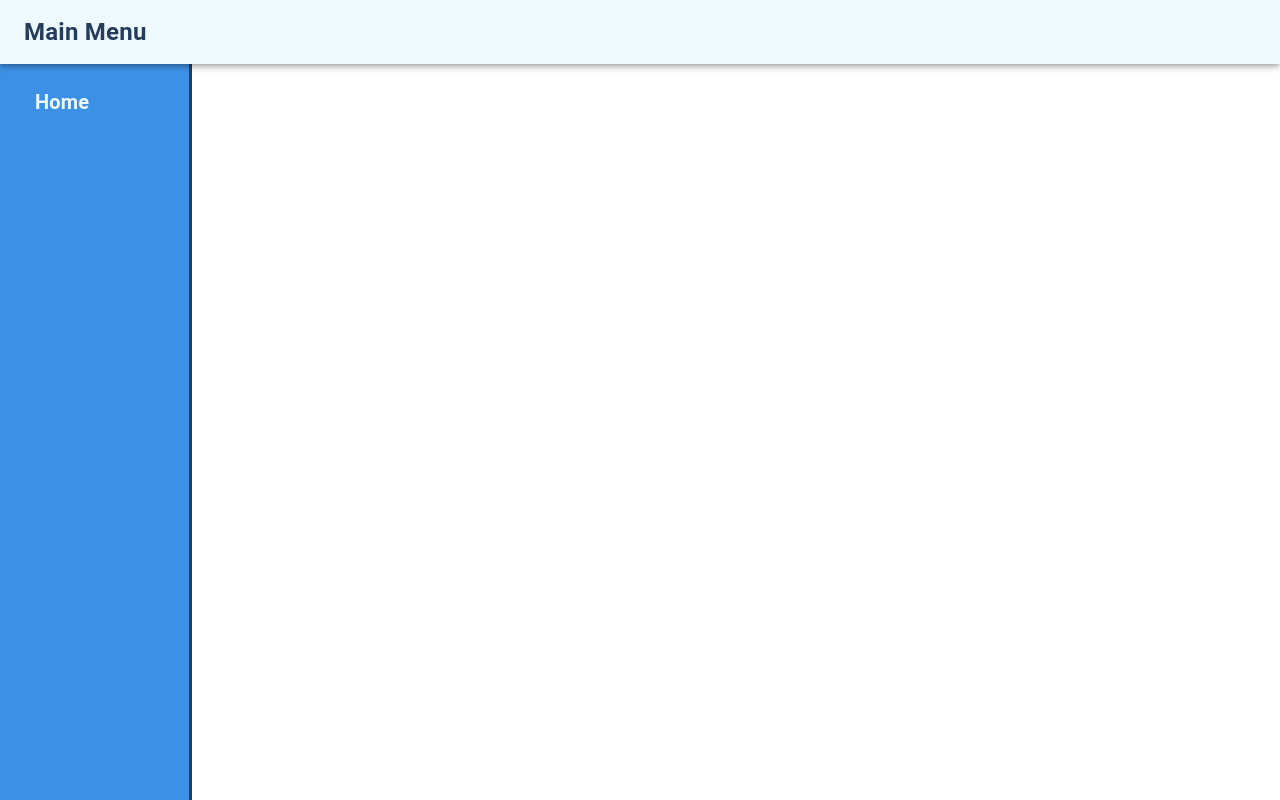
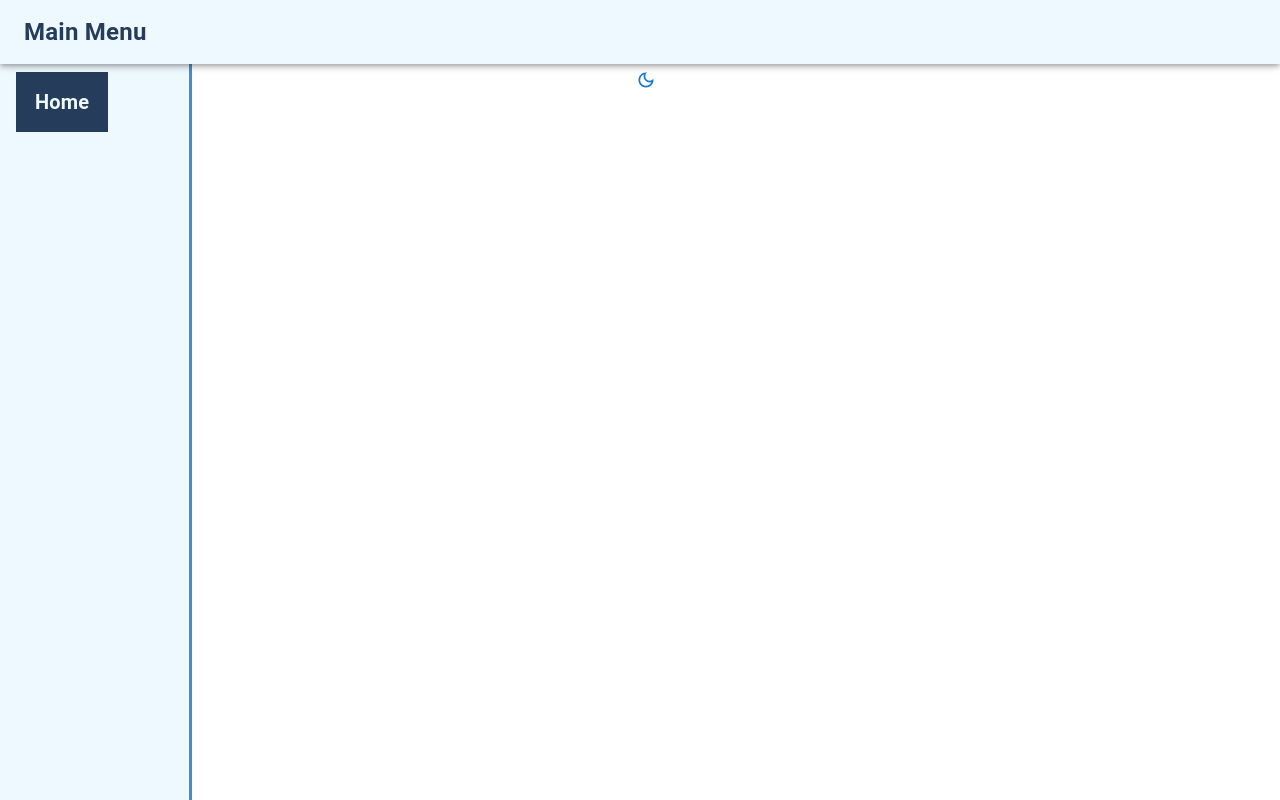
Before and after one commit to enfuse/react-state-reducer-demo, a React (Create React App) app: page /home in a window 1280 px wide. Built offline with nearby package versions, Linux system fonts and the light colour scheme.

Commit message:
implementing basic dark/light theme

```diff
--- a/package.json
+++ b/package.json
@@ -5,6 +5,7 @@
   "dependencies": {
     "@emotion/react": "^11.10.6",
     "@emotion/styled": "^11.10.6",
+    "@mui/icons-material": "^5.11.11",
     "@mui/material": "^5.11.12",
     "@testing-library/jest-dom": "^5.16.5",
     "@testing-library/react": "^13.4.0",
--- a/src/App.js
+++ b/src/App.js
@@ -1,25 +1,32 @@
 import {BrowserRouter, Navigate, Route, Routes} from "react-router-dom";
-import {createContext} from "react";
+import {createContext, useState} from "react";
 import Home from "./pages/Home";
 
-let defaultContext = {
-    darkTheme: {
-        primary: '#253D5B', // Prussian Blue
-        secondary: '#DD7373', // Light Coral
-        tertiary: '#EEF8FF', // Alice Blue
-    },
-    lightTheme: {
-        primary: '#EEF8FF', // Alice Blue
-        secondary: '#3C91E6', // Tufts Blue
-        tertiary: '#253D5B', // Prussian Blue
-    }
-}
-
-export const AppContext = createContext(defaultContext)
+export const AppContext = createContext({
+    isDarkThemeActive: false,
+    setIsDarkThemeActive: (newState) => {},
+    darkTheme: {},
+    lightTheme: {}
+})
 
 const App = () => {
+    const [isDarkThemeActive, setIsDarkThemeActive] = useState(false)
+
     return (
-        <AppContext.Provider value={defaultContext}>
+        <AppContext.Provider value={{
+            isDarkThemeActive: isDarkThemeActive,
+            setIsDarkThemeActive: setIsDarkThemeActive,
+            darkTheme: {
+                primary: '#253D5B', // Prussian Blue
+                secondary: '#EEF8FF', // Alice Blue
+                tertiary: '#3E92CC', // Celestial Blue
+            },
+            lightTheme: {
+                primary: '#EEF8FF', // Alice Blue
+                secondary: '#253D5B', // Prussian Blue
+                tertiary: '#3E92CC', // Celestial Blue
+            }
+        }}>
             <BrowserRouter>
                 <Routes>
                     <Route path={"/"} element={<Navigate to={"/home"}/>}/>
--- a/src/components/AppSidebar.js
+++ b/src/components/AppLayout.js
@@ -1,32 +1,40 @@
 import {useContext} from "react";
+import DarkModeOutlinedIcon from '@mui/icons-material/DarkModeOutlined';
+import {AppBar, Box, Button, CssBaseline, Drawer, Toolbar, Typography} from "@mui/material";
+
 import {AppContext} from "../App";
-import {AppBar, Box, CssBaseline, Drawer, Toolbar, Typography} from "@mui/material";
 import NavigationList from "./NavigationList";
 
-const AppSidebar = () => {
+
+const AppLayout = () => {
     let appContext = useContext(AppContext)
-    let darkTheme = appContext.darkTheme
-    let lightTheme = appContext.lightTheme
+    let appTheme = appContext.isDarkThemeActive ? appContext.darkTheme : appContext.lightTheme
 
     return (
         <Box sx={{display: 'flex'}}>
             <CssBaseline/>
             <AppBar position='fixed' sx={{
-                backgroundColor: lightTheme.primary,
+                backgroundColor: appTheme.primary,
                 height: '8vh',
                 zIndex: (theme) => theme.zIndex.drawer + 1
             }}>
                 <Toolbar>
-                    <Typography color={lightTheme.tertiary} fontSize='24px' fontWeight='bold'>
+                    <Typography color={appTheme.secondary} fontSize='24px' fontWeight='bold'>
                         Main Menu
                     </Typography>
                 </Toolbar>
+                <Button
+                    endIcon={<DarkModeOutlinedIcon/>}
+                    onClick={() => {
+                        appContext.setIsDarkThemeActive(!appContext.isDarkThemeActive)
+                    }}
+                />
             </AppBar>
             <Drawer anchor='left' variant='permanent' sx={{
                 [`& .MuiDrawer-paper`]: {
-                    backgroundColor: lightTheme.secondary,
+                    backgroundColor: appTheme.primary,
                     borderRight: 'solid',
-                    borderRightColor: lightTheme.tertiary,
+                    borderRightColor: appTheme.tertiary,
                     boxSizing: 'border-box',
                     width: '15vw'
                 }
@@ -50,4 +58,4 @@ const AppSidebar = () => {
     )
 }
 
-export default AppSidebar
+export default AppLayout
--- a/src/components/NavigationButton.js
+++ b/src/components/NavigationButton.js
@@ -4,29 +4,28 @@ import {ListItemButton, ListItemText} from "@mui/material";
 
 const NavigationButton = ({buttonTitle, onClick}) => {
     let appContext = useContext(AppContext)
-    let darkTheme = appContext.darkTheme
-    let lightTheme = appContext.lightTheme
+    let appTheme = appContext.isDarkThemeActive ? appContext.darkTheme : appContext.lightTheme
 
     return (
         <ListItemButton
-            color={lightTheme.secondary}
+            color={appTheme.secondary}
             onClick={onClick}
             sx={{
-                backgroundColor: lightTheme.secondary,
+                backgroundColor: appTheme.secondary,
                 border: 'solid',
-                borderColor: lightTheme.secondary,
+                borderColor: appTheme.secondary,
                 '&:hover': {
-                    backgroundColor: lightTheme.tertiary,
-                    color: lightTheme.tertiary
+                    backgroundColor: appTheme.tertiary,
+                    color: appTheme.tertiary
                 }
             }}
         >
             <ListItemText
-                color={lightTheme.primary}
+                color={appTheme.primary}
                 primary={buttonTitle}
                 primaryTypographyProps={{
                     align: 'center',
-                    color: lightTheme.primary,
+                    color: appTheme.primary,
                     fontSize: 20,
                     fontWeight: 'bolder'
                 }}
--- a/src/pages/Home.js
+++ b/src/pages/Home.js
@@ -1,16 +1,15 @@
 import {useContext} from "react";
 import {AppContext} from "../App";
-import AppSidebar from "../components/AppSidebar";
+import AppLayout from "../components/AppLayout";
 import {Paper} from "@mui/material";
 
 const Home = () => {
     let appContext = useContext(AppContext)
-    let darkTheme = appContext.darkTheme
-    let lightTheme = appContext.lightTheme
+    let appTheme = appContext.isDarkThemeActive ? appContext.darkTheme : appContext.lightTheme
 
     return (
         <>
-            <AppSidebar/>
+            <AppLayout/>
             <Paper>
                 <div>
                     Home
```
Also changed, not shown: 1 other file (tests, documents, lock files or other folders).
